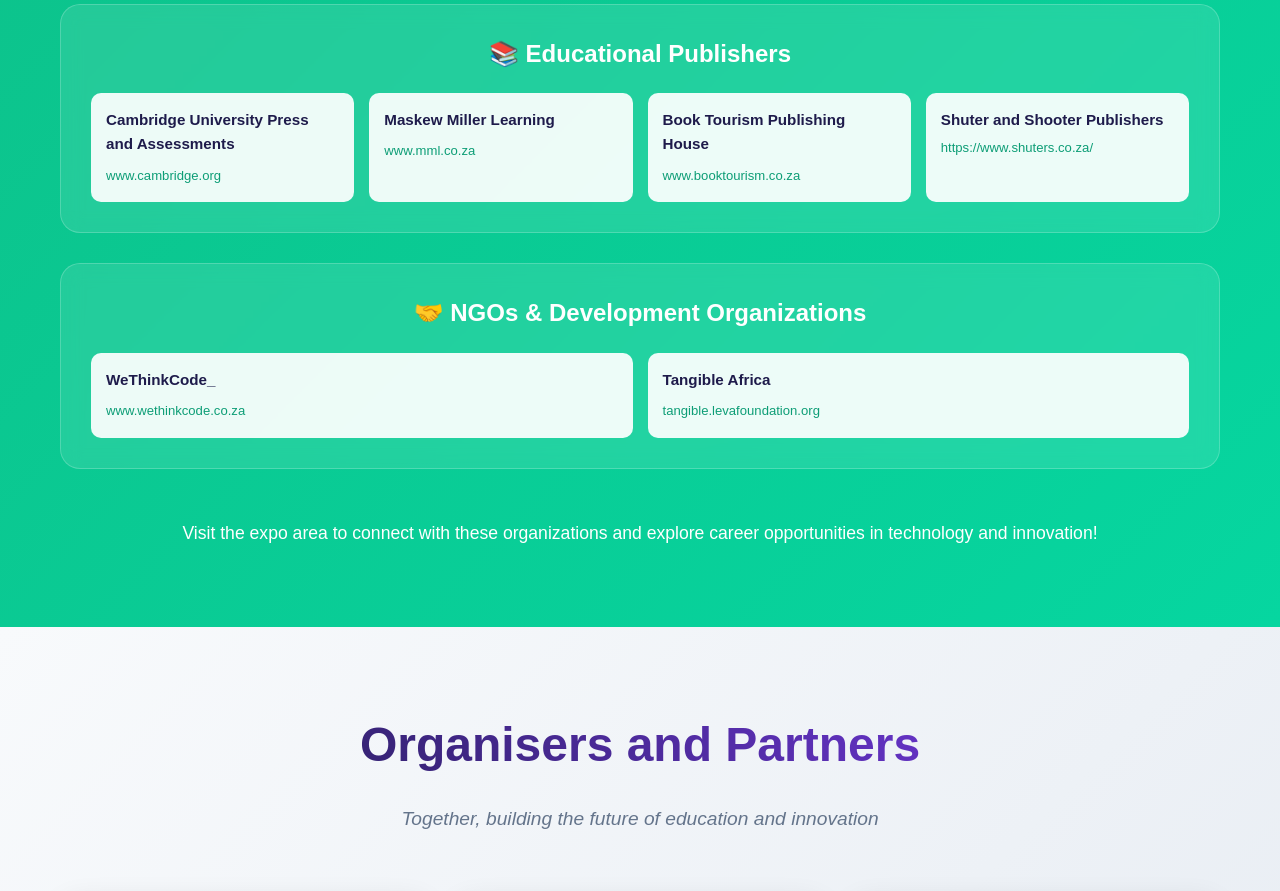
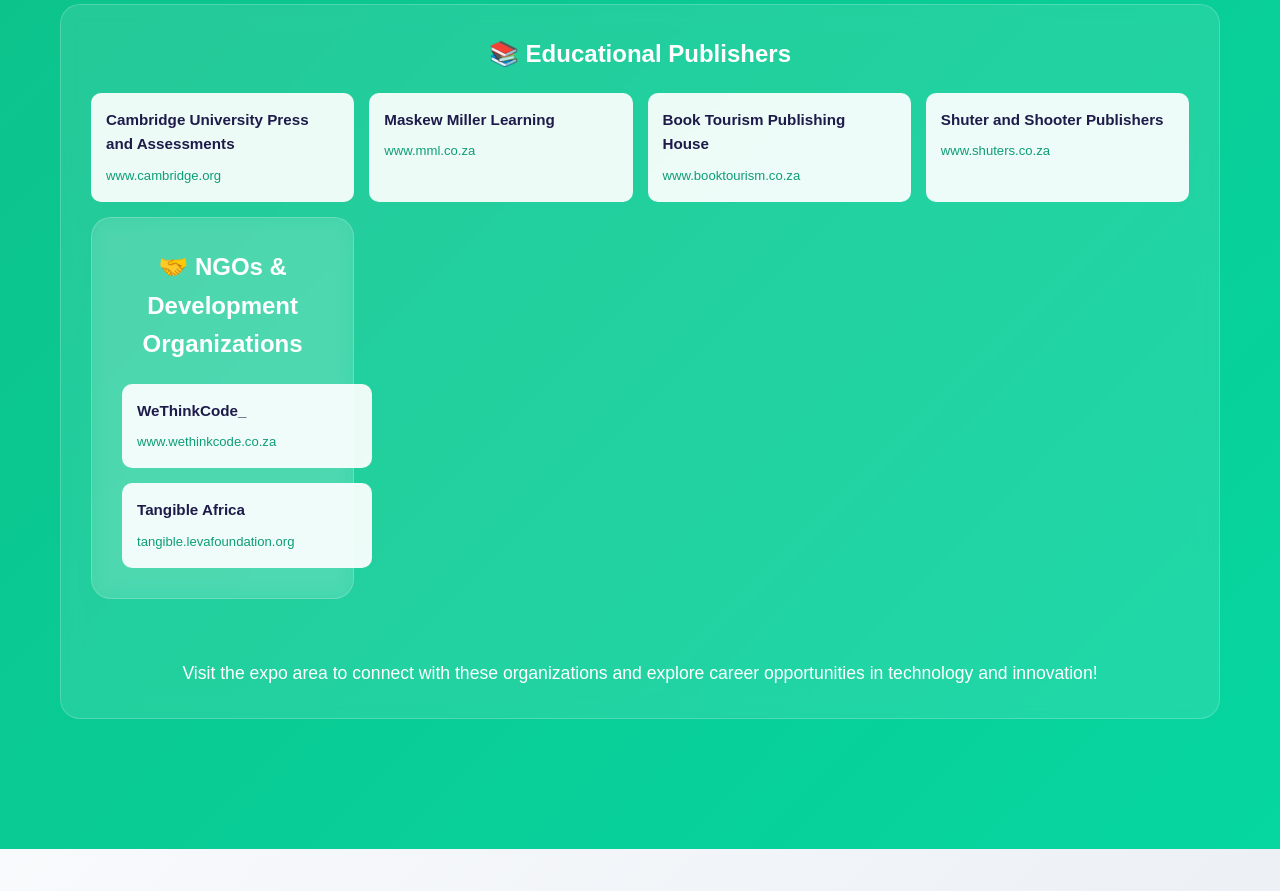
Before and after one commit to Don009Sa/-edenx-festival, a plain HTML site: page index.html in a window 1280 px wide. Shown: the part 5920-6811 px from the top of the page. Drawn offline with Linux system fonts and the light colour scheme.

Commit message:
Update index.html

```diff
--- a/index.html
+++ b/index.html
@@ -561,12 +561,9 @@
             </div>
             <div class="exhibitor-card">
               <div class="exhibitor-name">Shuter and Shooter Publishers</div>
-              <div class="exhibitor-website">https://www.shuters.co.za/</div>
+              <a href="https://www.shuters.co.za/" class="exhibitor-website" target="_blank" rel="noopener"> www.shuters.co.za</a>
             </div>
-          </div>
-        </div>
-
-        <div class="exhibitor-category">
+          <div class="exhibitor-category">
           <h3>🤝 NGOs & Development Organizations</h3>
           <div class="exhibitors-grid">
             <div class="exhibitor-card">
```
